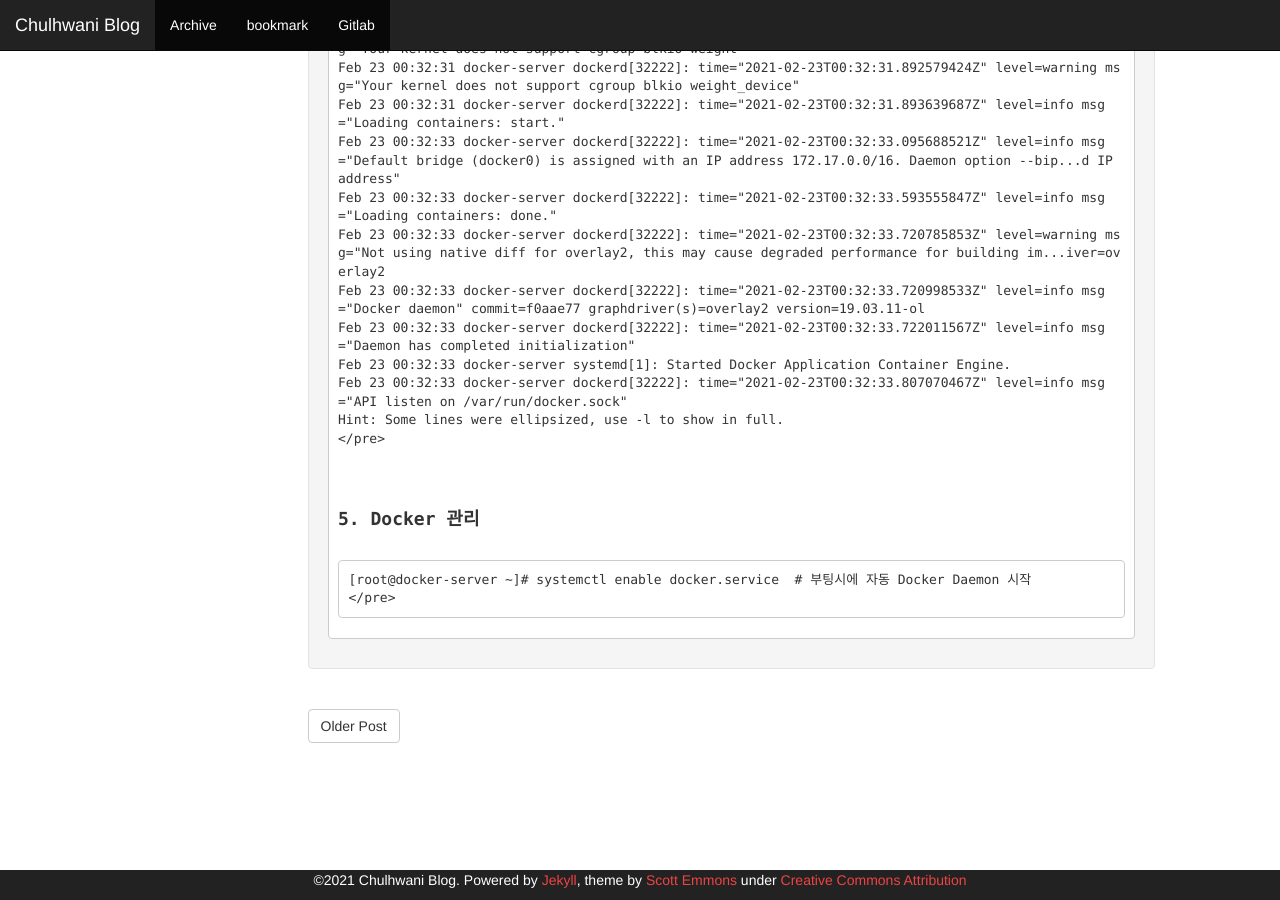
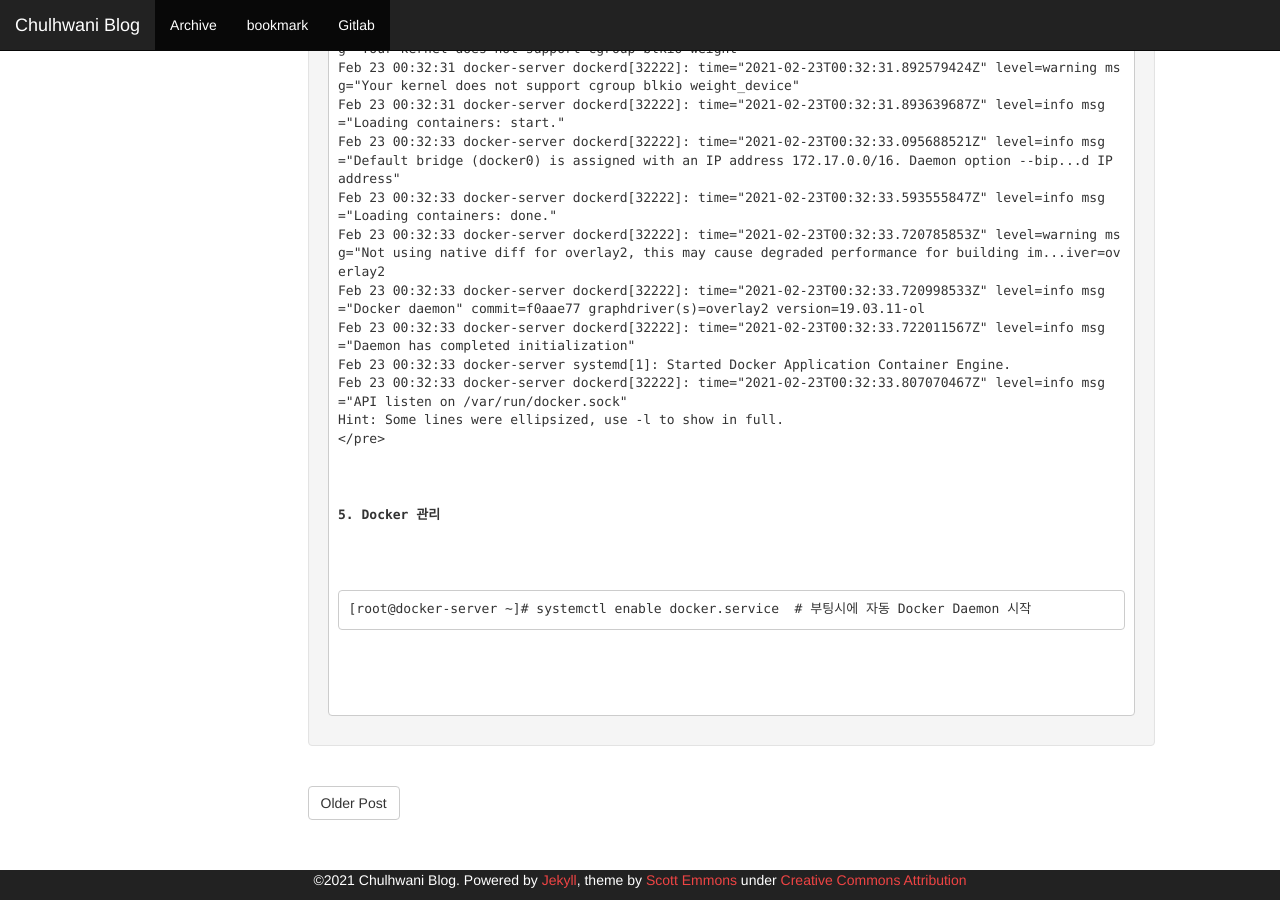
Before and after one commit to chulhwani/chulhwani.github.io, a Jekyll site: the page built from _posts/2021-02-23-[OCI] Oracle Linux에 Docker 설치&관리.md, in a window 1280 px wide and 900 px high, scrolled down 3052 px. Built offline with Jekyll 4.4.1, drawn with Linux system fonts in a browser that asks for light colours; our own code applies the rules of GitHub Pages for plain Markdown files.

Commit message:
Update 2021-02-23-[OCI] Oracle Linux에 Docker 설치&관리.md

```diff
--- a/_posts/2021-02-23-[OCI] Oracle Linux에 Docker 설치&관리.md
+++ b/_posts/2021-02-23-[OCI] Oracle Linux에 Docker 설치&관리.md
@@ -152,6 +152,10 @@ Feb 23 00:32:33 docker-server dockerd[32222]: time="2021-02-23T00:32:33.80707046
 Hint: Some lines were ellipsized, use -l to show in full.
 <code></pre>
 <p>&nbsp;</p>
-<p><strong><font size="4">5. Docker 관리</font></strong></p>
+<p><strong>5. Docker 관리</strong></p>
+<div class="language-plaintext highlighter-rouge">
+<div class="highlight">
 <pre class="highlight"><code>[root@docker-server ~]# systemctl enable docker.service  # 부팅시에 자동 Docker Daemon 시작
-<code></pre>
+</code></pre>
+</div>
+</div>
```
